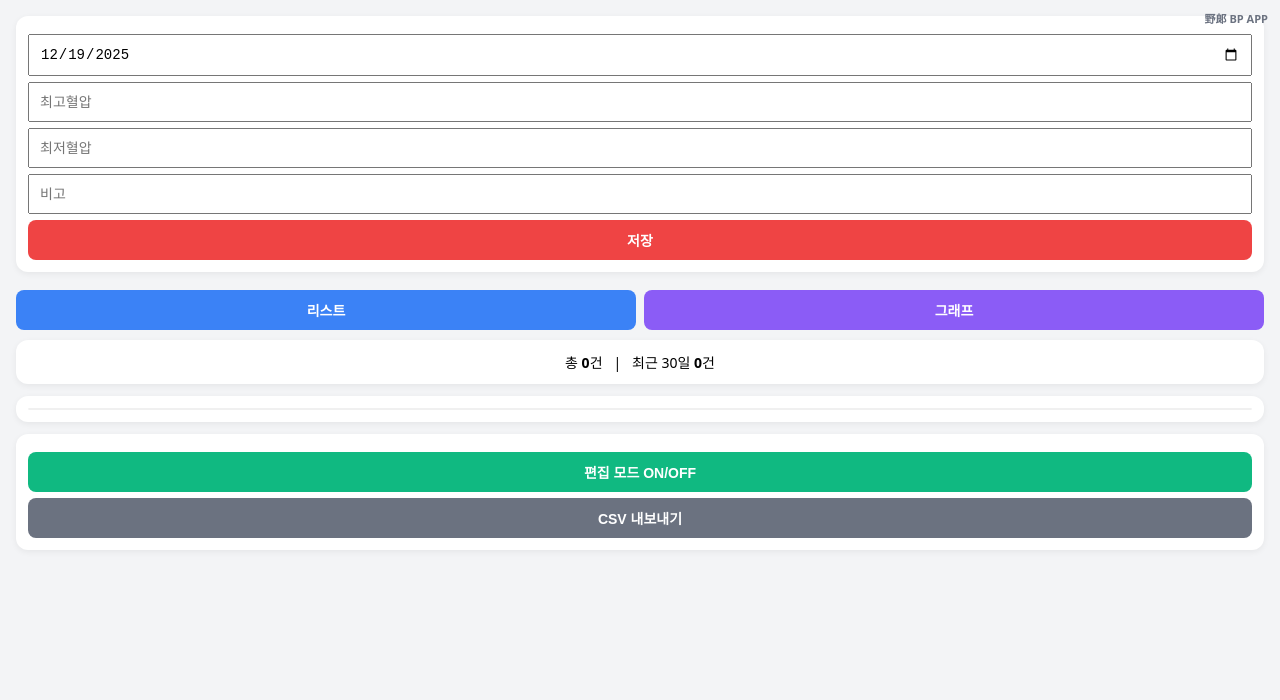
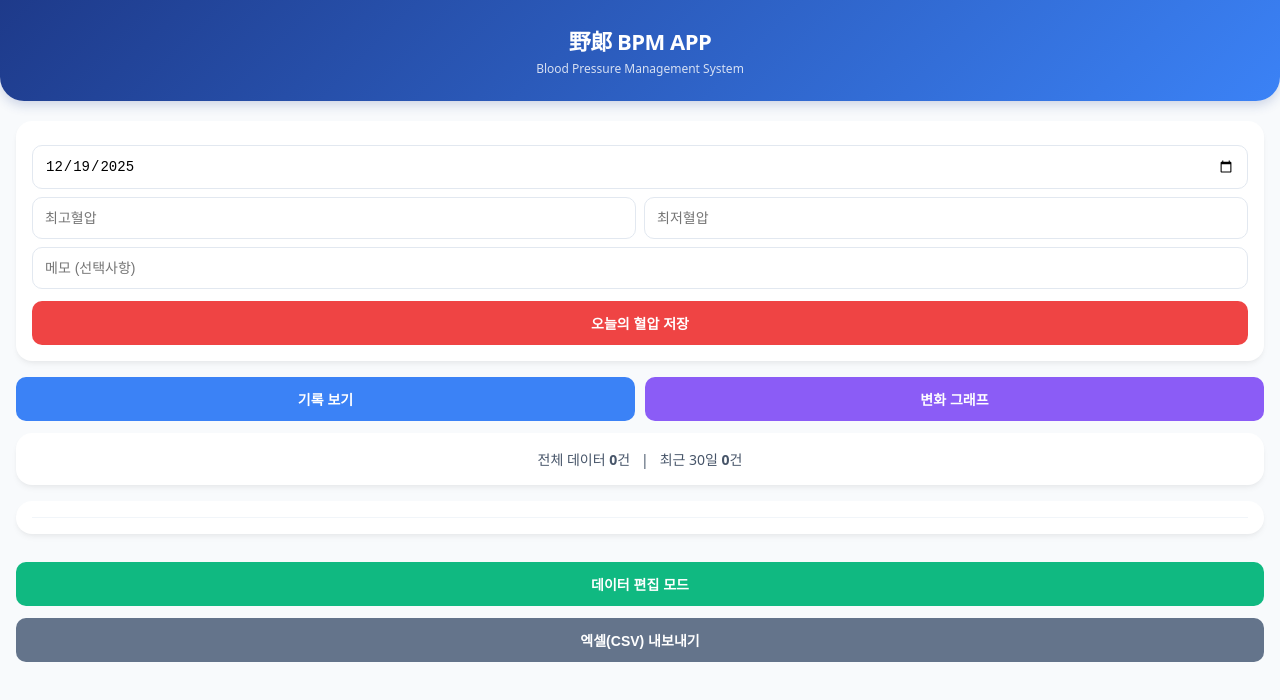
Before and after one commit to k3j3s3/bp-app, a plain HTML site: page index.html in a window 1280 px wide. Drawn offline with nearby package versions, Linux system fonts and the light colour scheme.

Commit message:
Update index.html

```diff
--- a/index.html
+++ b/index.html
@@ -3,100 +3,121 @@
 <head>
 <meta charset="UTF-8">
 <meta name="viewport" content="width=device-width, initial-scale=1.0">
-<title>野郞 BP APP</title>
+<title>野郞 BPM APP</title>
 <script src="https://cdn.jsdelivr.net/npm/chart.js"></script>
 
 <style>
+/* 기본 테마 및 배경 */
 body {
   margin:0;
-  font-family: system-ui, -apple-system, BlinkMacSystemFont;
-  background:#f3f4f6;
+  font-family: 'Pretendard', system-ui, -apple-system, sans-serif;
+  background:#f8fafc;
+  color: #1e293b;
 }
 
-.app-badge {
-  position: fixed;
-  top: 10px;
-  right: 12px;
-  font-size: 11px;
-  color: #6b7280;
-  font-weight: 600;
-  z-index: 999;
+/* 2. 상단 헤더 디자인 개선 */
+.header {
+  background: linear-gradient(135deg, #1e3a8a 0%, #3b82f6 100%);
+  color: white;
+  padding: 24px 16px;
+  text-align: center;
+  border-radius: 0 0 24px 24px;
+  box-shadow: 0 4px 12px rgba(30, 58, 138, 0.2);
+  margin-bottom: 20px;
 }
 
-.container { padding:16px; }
+.header h1 {
+  margin: 0;
+  font-size: 22px;
+  font-weight: 800;
+  letter-spacing: -0.5px;
+}
+
+.header p {
+  margin: 4px 0 0;
+  font-size: 12px;
+  opacity: 0.8;
+  font-weight: 400;
+}
+
+.container { padding: 0 16px 40px; }
 
 .card {
   background:#fff;
-  padding:12px;
-  border-radius:12px;
-  margin-bottom:12px;
-  box-shadow:0 2px 6px rgba(0,0,0,.06);
+  padding:16px;
+  border-radius:16px;
+  margin-bottom:16px;
+  box-shadow:0 4px 6px -1px rgba(0,0,0,0.05), 0 2px 4px -1px rgba(0,0,0,0.03);
 }
 
 input, button {
   width:100%;
-  padding:10px;
-  margin-top:6px;
+  padding:12px;
+  margin-top:8px;
   font-size:14px;
+  border-radius:10px;
+  border: 1px solid #e2e8f0;
   box-sizing: border-box;
+  transition: all 0.2s;
+}
+
+input:focus {
+  outline: none;
+  border-color: #3b82f6;
+  box-shadow: 0 0 0 3px rgba(59, 130, 246, 0.1);
 }
 
 button {
   border:none;
-  border-radius:8px;
   color:#fff;
-  font-weight:600;
+  font-weight:700;
   cursor: pointer;
+  margin-top: 12px;
 }
+
+button:active { transform: scale(0.98); }
 
 .btn-save { background:#ef4444; }
 .btn-list { background:#3b82f6; }
 .btn-chart { background:#8b5cf6; }
 .btn-edit { background:#10b981; }
-.btn-export { background:#6b7280; }
+.btn-export { background:#64748b; }
 
 .view-toggle {
   display:flex;
-  gap:8px;
-  margin-bottom:10px;
+  gap:10px;
+  margin-bottom:12px;
 }
-.view-toggle button { flex:1; }
+.view-toggle button { flex:1; margin-top:0; }
 
 .high { color:#dc2626; font-weight:700; }
 .warn { color:#f59e0b; font-weight:700; }
 .normal { color:#16a34a; }
 
-/* 1. 스크롤 기능 해결: 높이 강제 고정 및 스크롤 설정 */
+/* 1번 수정: 리스트 높이 고정 및 스크롤 */
 #listWrapper {
-  max-height: 190px; /* 38px(항목높이) * 5개 = 190px */
-  overflow-y: auto;  /* 데이터 많을 시 스크롤 발생 */
-  display: block;
-  border: 1px solid #f0f0f0;
-  border-radius: 4px;
+  max-height: 200px;
+  overflow-y: auto;
+  border-top: 1px solid #f1f5f9;
 }
 
-/* 3. 리스트 왼쪽, 체크박스 오른쪽 정렬 */
 .record {
   display: flex !important;
   justify-content: space-between !important;
   align-items: center;
-  height: 38px; /* 한 항목당 높이 고정 */
+  height: 40px;
   padding: 0 8px;
-  border-bottom: 1px solid #eee;
+  border-bottom: 1px solid #f1f5f9;
   font-size: 14px;
-  box-sizing: border-box;
 }
 
-.record-text {
-  flex: 1;
-  text-align: left;
-}
+.record-text { flex: 1; text-align: left; }
 
 .record input[type="checkbox"] {
-  width: 18px;
-  height: 18px;
-  margin-left: 10px;
-  cursor: pointer;
+  width: 20px;
+  height: 20px;
+  margin-left: 12px;
+  accent-color: #ef4444; /* 체크박스 색상 변경 */
 }
 
 .edit-hint {
@@ -104,44 +125,51 @@ button {
   color:#ef4444;
   margin-bottom:8px;
   font-weight:700;
+  text-align: center;
 }
 </style>
 </head>
 
 <body>
-<div class="app-badge">野郞 BP APP</div>
+
+<div class="header">
+  <h1>野郞 BPM APP</h1>
+  <p>Blood Pressure Management System</p>
+</div>
 
 <div class="container">
 
   <div class="card">
     <input type="date" id="date">
+    <div style="display:flex; gap:8px;">
       <input id="sys" placeholder="최고혈압" type="number">
       <input id="dia" placeholder="최저혈압" type="number">
-  <input id="note" placeholder="비고">
-  <button class="btn-save" id="saveBtn">저장</button>
+    </div>
+    <input id="note" placeholder="메모 (선택사항)">
+    <button class="btn-save" id="saveBtn">오늘의 혈압 저장</button>
   </div>
 
   <div class="view-toggle">
-  <button class="btn-list" id="listBtn">리스트</button>
-  <button class="btn-chart" id="chartBtn">그래프</button>
+    <button class="btn-list" id="listBtn">기록 보기</button>
+    <button class="btn-chart" id="chartBtn">변화 그래프</button>
   </div>
 
-<div class="card" id="summary" style="font-size:14px; text-align:center;"></div>
+  <div class="card" id="summary" style="font-size:14px; text-align:center; color:#475569;"></div>
 
   <div class="card" id="chartView" style="display:none;">
-  <canvas id="chart" style="height:200px;"></canvas>
+    <canvas id="chart" style="height:220px;"></canvas>
   </div>
 
   <div class="card" id="listView">
-  <div id="editHint" class="edit-hint" style="display:none;">삭제할 데이터를 선택하세요</div>
+    <div id="editHint" class="edit-hint" style="display:none;">⚠️ 삭제할 항목의 체크박스를 선택하세요</div>
     <div id="listWrapper">
       <div id="list"></div>
     </div>
   </div>
 
-<div class="card">
-  <button class="btn-edit" id="editBtn">편집 모드 ON/OFF</button>
-  <button class="btn-export" id="exportBtn">CSV 내보내기</button>
+  <div class="card" style="background: transparent; box-shadow: none; padding: 0;">
+    <button class="btn-edit" id="editBtn">데이터 편집 모드</button>
+    <button class="btn-export" id="exportBtn">엑셀(CSV) 내보내기</button>
   </div>
 
 </div>
@@ -152,11 +180,14 @@ let records = JSON.parse(localStorage.getItem('bp') || '[]');
 let editMode = false;
 let chart;
 
-// 오늘 날짜 자동 입력
+// 기본 날짜를 오늘로 설정
 date.value = new Date().toISOString().substring(0, 10);
 
 saveBtn.onclick = () => {
-  if (!date.value || !sys.value || !dia.value) return;
+  if (!date.value || !sys.value || !dia.value) {
+    alert("혈압 수치를 입력해주세요.");
+    return;
+  }
   records.push({
     date: date.value,
     sys: parseInt(sys.value),
@@ -176,22 +207,23 @@ chartBtn.onclick = () => {
 
 editBtn.onclick = () => {
   editMode = !editMode;
+  editBtn.innerText = editMode ? "편집 완료" : "데이터 편집 모드";
+  editBtn.style.background = editMode ? "#000" : "#10b981";
   editHint.style.display = editMode ? 'block' : 'none';
   render();
 };
 
 exportBtn.onclick = () => {
-  if(records.length === 0) return alert('내보낼 데이터가 없습니다.');
-  let csv='\ufeff날짜,최고혈압,최저혈압,비고\n';
+  if(records.length === 0) return alert('데이터가 없습니다.');
+  let csv='\ufeff날짜,최고혈압,최저혈압,메모\n';
   records.forEach(r=>csv+=`${r.date},${r.sys},${r.dia},${r.note||''}\n`);
   const a=document.createElement('a');
   a.href=URL.createObjectURL(new Blob([csv], {type: 'text/csv;charset=utf-8;'}));
-  a.download='blood_pressure.csv';
+  a.download='MyBloodPressure.csv';
   a.click();
 };
 
 function persist(){
-  // 날짜순 정렬 (최신이 위로)
   records.sort((a,b) => new Date(b.date) - new Date(a.date));
   localStorage.setItem('bp', JSON.stringify(records));
   render();
@@ -207,76 +239,72 @@ function render(){
   const listEl = document.getElementById('list');
   listEl.innerHTML='';
 
-  // 1 & 3번 수정: 리스트 항목 생성 및 배치
   records.forEach((r, i) => {
     const row = document.createElement('div');
     row.className = `record ${level(r)}`;
 
     const textSpan = document.createElement('span');
     textSpan.className = 'record-text';
-    textSpan.textContent = `${r.date} | ${r.sys}/${r.dia} | ${r.note||''}`;
+    textSpan.innerHTML = `<strong>${r.date.substring(5)}</strong> | ${r.sys}/${r.dia} <small style="color:#94a3b8">${r.note?'('+r.note+')':''}</small>`;
     row.appendChild(textSpan);
 
     if(editMode){
       const chk = document.createElement('input');
       chk.type = 'checkbox';
+      // 1번 수정: 체크박스가 먼저 체크되게 한 후 알림창 띄우기
       chk.onclick = (e) => {
-        if(confirm('이 항목을 삭제하시겠습니까?')){
+        setTimeout(() => {
+          if(confirm('이 항목을 정말 삭제하시겠습니까?')){
             records.splice(i, 1);
             persist();
           } else {
             e.target.checked = false;
           }
+        }, 50); // 0.05초 지연으로 체크 표시 렌더링 시간 확보
       };
-      row.appendChild(chk); // 체크박스 오른쪽 배치
+      row.appendChild(chk);
     }
-
     listEl.appendChild(row);
   });
 
-  // 2번 수정: 요약 정보 계산 (최근 30일)
   updateSummary();
 }
 
 function updateSummary() {
   const summaryEl = document.getElementById('summary');
   const now = new Date();
-  // 30일 전의 자정(00:00:00) 시간 구하기
   const thirtyDaysAgo = new Date();
   thirtyDaysAgo.setDate(now.getDate() - 30);
   thirtyDaysAgo.setHours(0,0,0,0);
 
-  const recentCount = records.filter(r => {
-    const recordDate = new Date(r.date);
-    return recordDate >= thirtyDaysAgo;
-  }).length;
+  const recentCount = records.filter(r => new Date(r.date) >= thirtyDaysAgo).length;
 
-  summaryEl.innerHTML = `총 <b>${records.length}</b>건 &nbsp;&nbsp;|&nbsp;&nbsp; 최근 30일 <b>${recentCount}</b>건`;
+  summaryEl.innerHTML = `전체 데이터 <b>${records.length}</b>건 &nbsp; | &nbsp; 최근 30일 <b>${recentCount}</b>건`;
 }
 
 function renderChart() {
   if (chart) chart.destroy();
   const ctx = document.getElementById('chart').getContext('2d');
-  const chartRecords = [...records].reverse(); // 그래프는 과거 -> 최신순
+  const chartRecords = [...records].slice(0, 10).reverse(); // 최근 10개만 그래프 표시
 
   chart = new Chart(ctx, {
     type:'line',
     data:{
       labels: chartRecords.map(r=>r.date.substring(5)),
       datasets:[
-        { label:'최고', data:chartRecords.map(r=>r.sys), borderColor:'#ef4444', tension:0.2 },
-        { label:'최저', data:chartRecords.map(r=>r.dia), borderColor:'#3b82f6', tension:0.2 }
+        { label:'최고', data:chartRecords.map(r=>r.sys), borderColor:'#ef4444', backgroundColor:'#ef4444', tension:0.3 },
+        { label:'최저', data:chartRecords.map(r=>r.dia), borderColor:'#3b82f6', backgroundColor:'#3b82f6', tension:0.3 }
       ]
     },
     options: {
       responsive: true,
       maintainAspectRatio: false,
-      scales: { y: { beginAtZero: false } }
+      plugins: { legend: { display: false } },
+      scales: { y: { beginAtZero: false, grid: { color: '#f1f5f9' } }, x: { grid: { display: false } } }
     }
   });
 }
 
-// 초기 실행
 persist();
 </script>
 </body>
```
Lines whose indentation alone changed are shown as unchanged.
